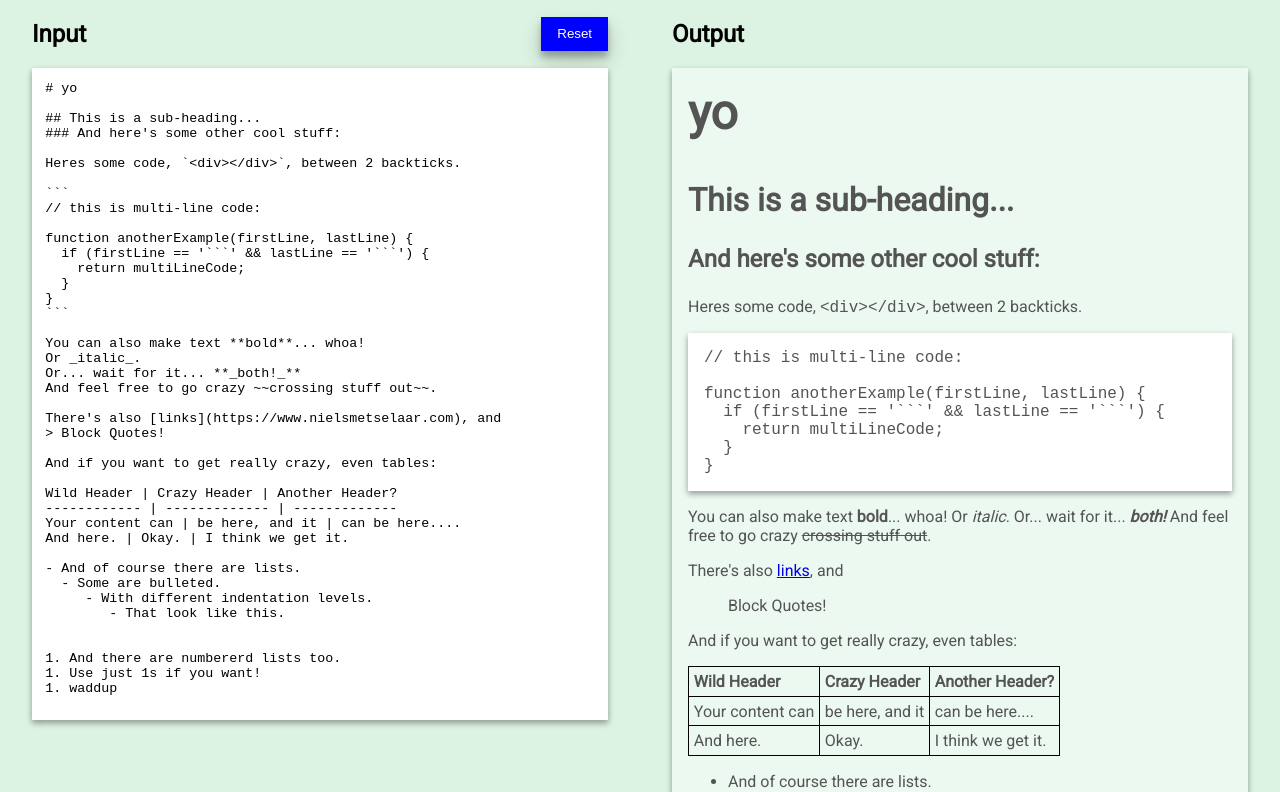
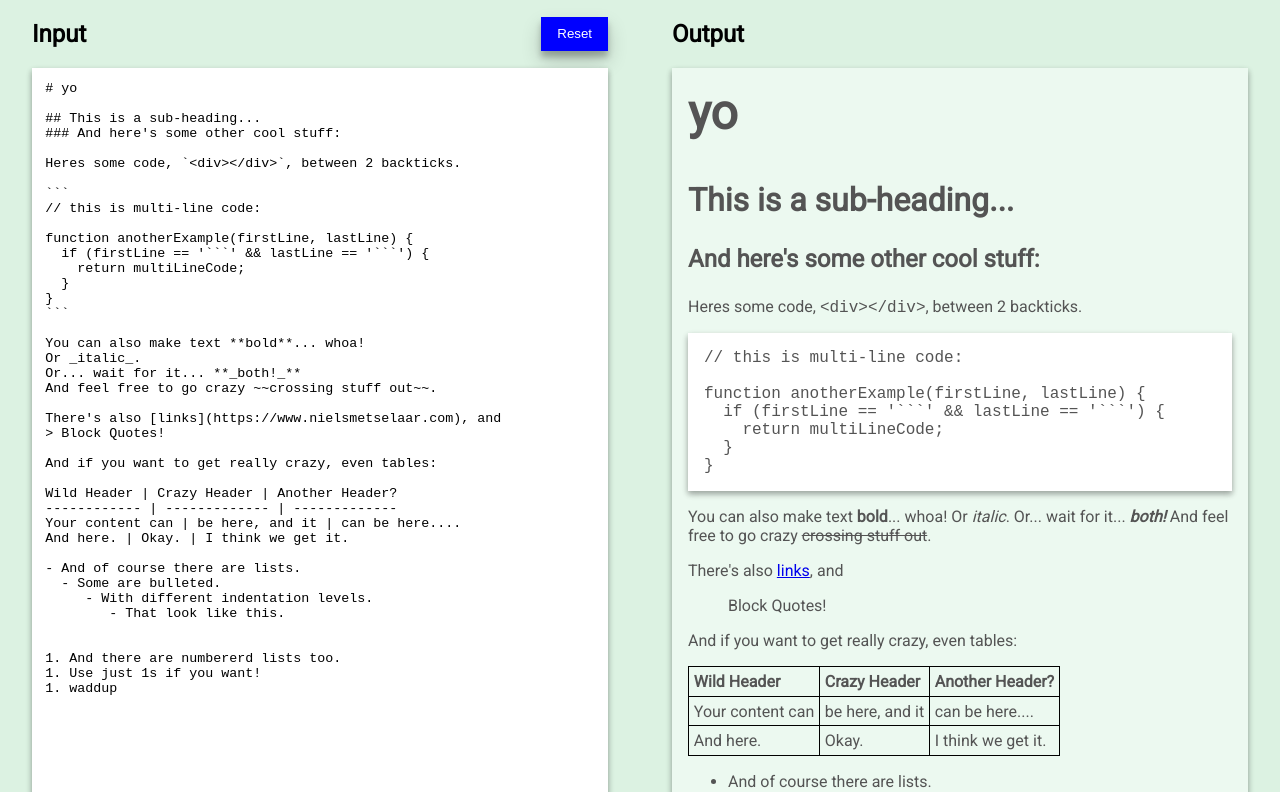
Before and after one commit to NielsMets/markdownAppReact, a React (Create React App) app: page / in a window 1280 px wide. Shown: the top 792 px of the page. Built offline with nearby package versions, Linux system fonts and the light colour scheme.

Commit message:
section height auto for pc

```diff
--- a/src/styles/style.css
+++ b/src/styles/style.css
@@ -23,7 +23,7 @@ body {
   display: -webkit-box;
   display: -ms-flexbox;
   display: flex;
-  height: 50vh;
+  height: 75vh;
   -webkit-box-orient: vertical;
   -webkit-box-direction: normal;
       -ms-flex-direction: column;
@@ -149,8 +149,8 @@ body {
         grid-template-columns: 1fr 1fr;
   }
   .App section {
-    height: 90vh;
     padding: 0 2em 0 2em;
+    height: auto;
   }
 }
 /*# sourceMappingURL=style.css.map */
--- a/src/styles/style.scss
+++ b/src/styles/style.scss
@@ -29,7 +29,7 @@ body {
   section {
     box-sizing: border-box;
     display: flex;
-    height: 50vh;
+    height: 75vh;
     flex-direction: column;
     padding: 0 1em 1em 1em;
   }
@@ -124,8 +124,8 @@ body {
   .App {
     grid-template-columns: 1fr 1fr;
     section {
-      height: 90vh;
       padding: 0 2em 0 2em;
+      height: auto;
     }
   }
 }
```
Also changed, not shown: 1 other file (tests, documents, lock files or other folders).
